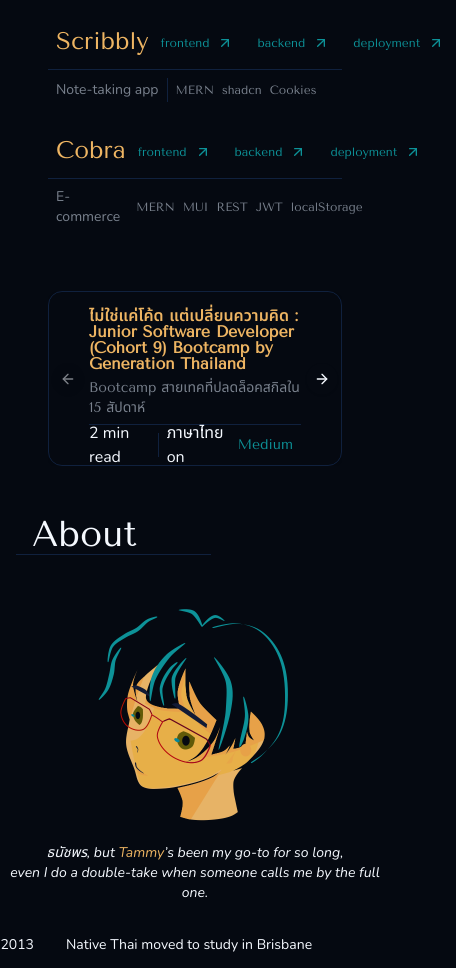
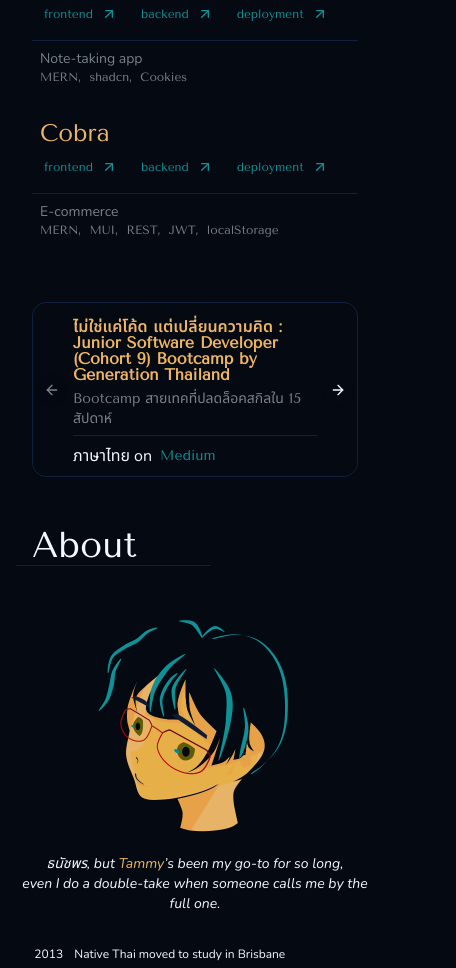
Before and after one commit to taemmyk/taemmyk-portfolio, a React (Vite) app: page / in a window 390 px wide. Shown: the part 1020-1988 px from the top of the page, 456 px wide, since content can reach past the window. Built offline with nearby package versions, Linux system fonts and the light colour scheme.

Commit message:
fix(responsive): fixed layout on small screen

```diff
--- a/src/App.tsx
+++ b/src/App.tsx
@@ -58,7 +58,7 @@ function App() {
   // Vertical scroll for small screens
   if (!isMdScreen) {
     return (
-      <div className="flex flex-col">
+      <div className="flex flex-col overflow-x-hidden">
         <section>
           <Greeting />
         </section>
--- a/src/components/articles-carousel.tsx
+++ b/src/components/articles-carousel.tsx
@@ -37,10 +37,10 @@ function articles() {
                 <Separator className="bg-secondary h-px" />
               </CardHeader>
               <CardFooter className="flex items-center h-10">
-                <span className="font-nunito">2 min read</span>
+                <span className="font-nunito hidden md:block">2 min read</span>
                 <Separator
                   orientation="vertical"
-                  className="w-px md:w-0.5 h-6 bg-secondary mx-2"
+                  className="hidden md:block w-px md:w-0.5 h-6 bg-secondary mx-2"
                 />
                 <span className="font-nunito">ภาษาไทย on</span>
                 <Button
--- a/src/components/project-item.tsx
+++ b/src/components/project-item.tsx
@@ -32,12 +32,12 @@ function ProjectItem({
 }: ProjectItemProps) {
   return (
     <div className="py-4">
-      <div className="flex justify-between px-2 md:px-4">
+      <div className="flex flex-col md:flex-row justify-between md:px-4">
         <h3 className="font-tenor text-2xl text-accent-foreground">
           <span className="hidden md:inline-block mr-10">
             {index !== undefined ? String(index + 1).padStart(2, "0") : ""}
           </span>
-          {title}
+          <span className="ml-2 md:ml-0">{title}</span>
         </h3>
         <div className="flex items-center h-full">
           {repo && (
@@ -91,7 +91,7 @@ function ProjectItem({
         </div>
       </div>
       <Separator className="bg-secondary h-px my-2 md:ml-18" />
-      <div className="flex px-2 md:ml-18 md:px-4 h-full md:space-x-2 items-center">
+      <div className="flex flex-col md:flex-row px-2 md:ml-18 md:px-4 h-full md:space-x-2 items-start md:items-center">
         <span className="font-nunito text-sm md:text-md text-muted-foreground">
           {description}
         </span>
@@ -99,7 +99,7 @@ function ProjectItem({
           <>
             <Separator
               orientation="vertical"
-              className="w-px md:w-0.5 h-6 bg-secondary mx-2 md:ml-0"
+              className="hidden md:block w-px md:w-0.5 h-6 bg-secondary mx-2 md:ml-0"
             />
             <div className="flex gap-2 items-center">
               {tags.map((tag, index) => (
@@ -108,6 +108,7 @@ function ProjectItem({
                   className="font-tenor text-xs md:text-sm text-muted-foreground"
                 >
                   {tag}
+                  {index < tags.length - 1 && ","}
                 </span>
               ))}
             </div>
--- a/src/pages/about.tsx
+++ b/src/pages/about.tsx
@@ -19,34 +19,40 @@ function About() {
             loading="lazy"
             className="max-w-64 max-h-64 md:max-w-96 md:max-h-96"
           />
-          <p className="font-nunito italic text-sm text-center">
+          <p className="font-nunito italic text-sm text-center mx-4">
             ธนัชพร, but <span className="text-accent-foreground">Tammy</span>
             ’s been my go-to for so long, <br />
             even I do a double-take when someone calls me by the full one.
           </p>
         </div>
-        <div className="mt-8 md:mt-0 md:min-h-168 md:w-1/2 flex flex-col justify-around">
-          <table className="text-left font-nunito mx-10 md:mx-0">
+        <div className="w-full mt-8 md:mt-0 md:min-h-168 md:w-1/2 flex flex-col justify-around items-center">
+          <table className="text-left font-nunito mx-6 md:mx-0">
+            <colgroup>
+              <col className="w-10 md:w-20" />
+              <col />
+            </colgroup>
             <tbody>
               <tr>
-                <td className="pr-8 md:pr-10 text-sm md:text-md">2013</td>
-                <td className="text-sm md:text-lg">
+                <td className="text-xs sm:text-sm md:text-lg">2013</td>
+                <td className="text-xs sm:text-sm md:text-lg">
                   Native Thai moved to study in Brisbane
                 </td>
               </tr>
               <tr>
-                <td className="py-3 md:py-2 text-sm md:text-md">2018</td>
-                <td className="py-3 md:py-2 text-sm md:text-lg">
+                <td className="pt-3 md:py-2 text-xs sm:text-sm md:text-lg">
+                  2018
+                </td>
+                <td className="pt-3 md:py-2 text-xs sm:text-sm md:text-lg">
                   Gained UX/UI designer internship experience
                 </td>
               </tr>
               <tr>
-                <td className="text-sm md:text-md">2019</td>
-                <td className="text-sm md:text-lg">
+                <td className="text-xs sm:text-sm md:text-lg">2019</td>
+                <td className="text-xs sm:text-sm md:text-lg">
                   Graduated from
                   <Button
                     variant="link"
-                    className="text-accent font-nunito py-0 px-1 text-sm md:text-lg"
+                    className="text-accent font-nunito py-0 px-1 text-xs sm:text-sm md:text-lg"
                     onClick={() =>
                       openExternalLink(
                         "https://www.qut.edu.au/courses/bachelor-of-creative-industries"
@@ -59,12 +65,12 @@ function About() {
                 </td>
               </tr>
               <tr>
-                <td className="text-sm md:text-md">2021</td>
-                <td className="text-sm md:text-lg">
+                <td className="text-xs sm:text-sm md:text-lg">2021</td>
+                <td className="text-xs sm:text-sm md:text-lg">
                   Self-taught Unity and earned
                   <Button
                     variant="link"
-                    className="text-accent font-nunito py-0 px-1 text-sm md:text-lg"
+                    className="text-accent font-nunito py-0 px-1 text-xs sm:text-sm md:text-lg"
                     onClick={() =>
                       openExternalLink("https://www.credly.com/users/taemmyk")
                     }
@@ -74,12 +80,12 @@ function About() {
                 </td>
               </tr>
               <tr>
-                <td className="text-sm md:text-md">2022</td>
-                <td className="text-sm md:text-lg">
+                <td className="text-xs sm:text-sm md:text-lg">2022</td>
+                <td className="text-xs sm:text-sm md:text-lg">
                   Started to experiment
                   <Button
                     variant="link"
-                    className="text-accent font-nunito py-0 px-1 text-sm md:text-lg"
+                    className="text-accent font-nunito py-0 px-1 text-xs sm:text-sm md:text-lg"
                     onClick={() =>
                       openExternalLink("https://www.home-assistant.io/")
                     }
@@ -89,12 +95,12 @@ function About() {
                 </td>
               </tr>
               <tr>
-                <td className="text-sm md:text-md">2025</td>
-                <td className="text-sm md:text-lg">
+                <td className="text-xs sm:text-sm md:text-lg">2025</td>
+                <td className="text-xs sm:text-sm md:text-lg">
                   Joined a{" "}
                   <Button
                     variant="link"
-                    className="text-accent font-nunito py-0 px-1 text-sm md:text-lg"
+                    className="text-accent font-nunito py-0 px-1 text-xs sm:text-sm md:text-lg"
                     onClick={() =>
                       openExternalLink("https://www.facebook.com/GenerationTH")
                     }
@@ -105,8 +111,8 @@ function About() {
               </tr>
               <tr>
                 <td></td>
-                <td className="text-sm md:text-lg">
-                  <div className="flex items-center gap-2">
+                <td className="text-xs sm:text-sm md:text-lg">
+                  <div className="flex items-center gap-2 text-xs sm:text-sm md:text-lg">
                     and am dedicated to continuous learning
                     <BicepsFlexed />
                   </div>
@@ -114,7 +120,7 @@ function About() {
               </tr>
             </tbody>
           </table>
-          <div className="mt-8 mx-8 md:ml-24 font-tenor">
+          <div className="w-full mt-8 px-8 md:px-0 md:ml-48 font-tenor">
             <div className="flex justify-between">
               <Button
                 variant="ghost"
@@ -167,7 +173,7 @@ function About() {
                   openExternalLink("https://www.linkedin.com/in/t-khamiam/")
                 }
               >
-                https://www.linkedin.com/in/t-khamiam/
+                @t-khamiam
               </Button>
             </div>
             <div className="flex justify-between">
--- a/src/pages/greeting.tsx
+++ b/src/pages/greeting.tsx
@@ -2,10 +2,10 @@ function Greeting() {
   return (
     <>
       <div className="w-full h-full">
-        <p className="font-tenor text-[clamp(0.8rem,4vw,2rem)] mx-4 mr-64 p-4 bg-popover text-popover-foreground">
+        <p className="font-tenor text-[clamp(0.8rem,4vw,2rem)] mx-4 mr-48 md:mr-64 p-4 bg-popover text-popover-foreground">
           Curious developer who loves building, learning, and occasionally
-          breaking thing{" "}
-          <span className="italic">(on purpose, I promise)</span>.
+          breaking thing <span className="italic">(on purpose, I promise)</span>
+          .
         </p>
 
         <div className="md:hidden absolute top-50 right-0 z-50 flex flex-col items-start bg-blue-500/20 backdrop-blur-2xl rounded-2xl shadow-[0_0_80px_rgba(30,64,175,0.4),0_0_140px_rgba(30,64,175,0.3)] w-1/2 px-4 py-2 mr-8">
--- a/src/pages/projects.tsx
+++ b/src/pages/projects.tsx
@@ -16,7 +16,7 @@ function Projects() {
           Play
         </h2>
       </div>
-      <div className="md:h-10/12 flex flex-col md:flex-row md:space-x-32 mx-12">
+      <div className="md:h-10/12 flex flex-col md:flex-row md:space-x-32 mx-8 md:mx-12">
         <div className="md:w-1/3 order-2 md:order-1 self-auto md:self-end my-12 md:m-16">
           <Articles />
         </div>
```
